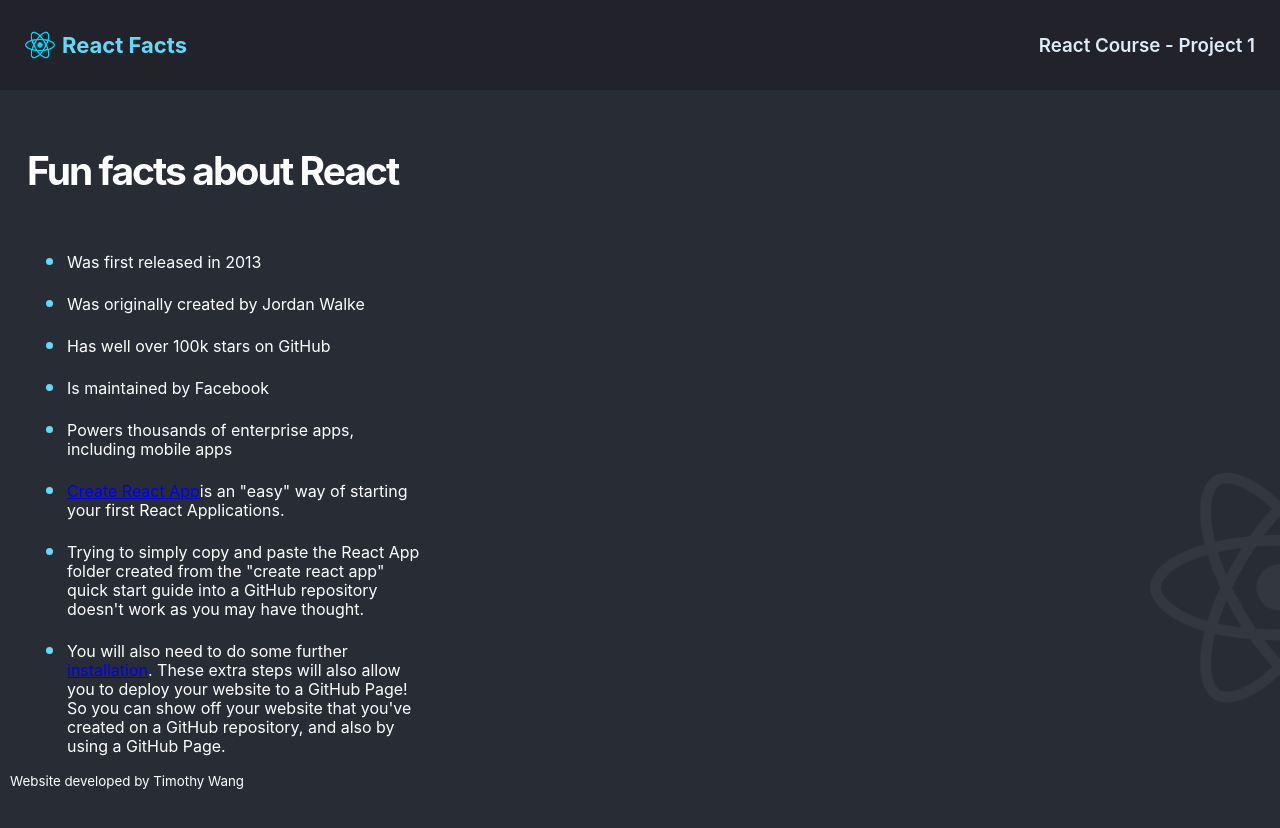
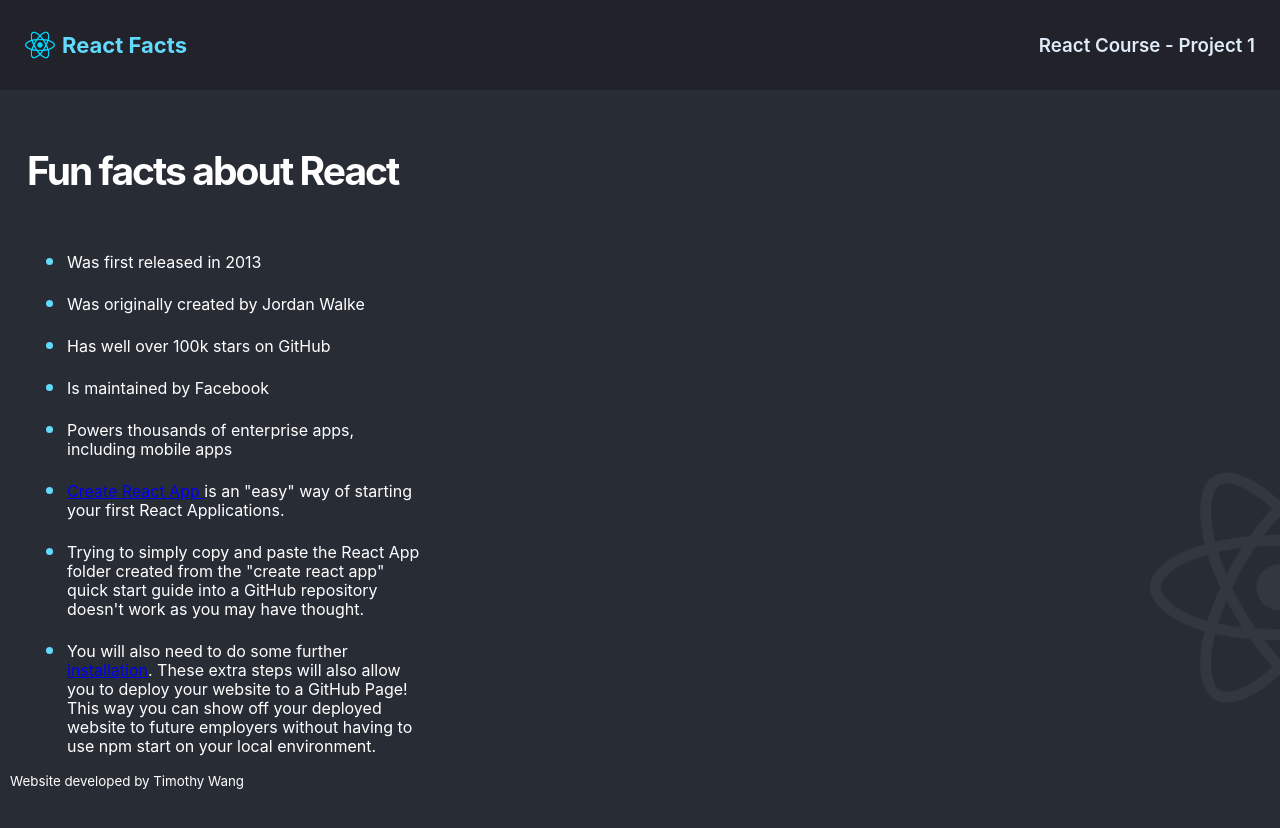
Before and after one commit to timzw961/React-Facts-Website, a React (Create React App) app: page / in a window 1280 px wide. Shown: the top 828 px of the page. Built offline with nearby package versions, Linux system fonts and the light colour scheme.

Commit message:
updating the text

```diff
--- a/src/components/Main.js
+++ b/src/components/Main.js
@@ -10,16 +10,16 @@
                 <li> Has well over 100k stars on GitHub </li>
                 <li> Is maintained by Facebook </li>
                 <li> Powers thousands of enterprise apps, including mobile apps </li>
-                <li> <a href ="https://create-react-app.dev/docs/getting-started/" >Create React App</a>
+                <li> <a href ="https://create-react-app.dev/docs/getting-started/" target="_blank" >Create React App </a>
                 is an "easy" way of starting your first React Applications.  </li>
                 <li>
                     Trying to simply copy and paste the React App folder created from the "create react app" quick start guide into
                     a GitHub repository doesn't work as you may have thought.
                 </li>
                 <li>
-                    You will also need to do some further <a href="https://github.com/gitname/react-gh-pages"> installation</a>.
-                    These extra steps will also allow you to deploy your website to a GitHub Page! So you can show off your website that you've
-                    created on a GitHub repository, and also by using a GitHub Page.
+                    You will also need to do some further <a href="https://github.com/gitname/react-gh-pages" target="_blank"> installation</a>.
+                    These extra steps will also allow you to deploy your website to a GitHub Page! This way you can show off your deployed website to future
+                    employers without having to use npm start on your local environment.
                 </li>
 
             </ul>
```
